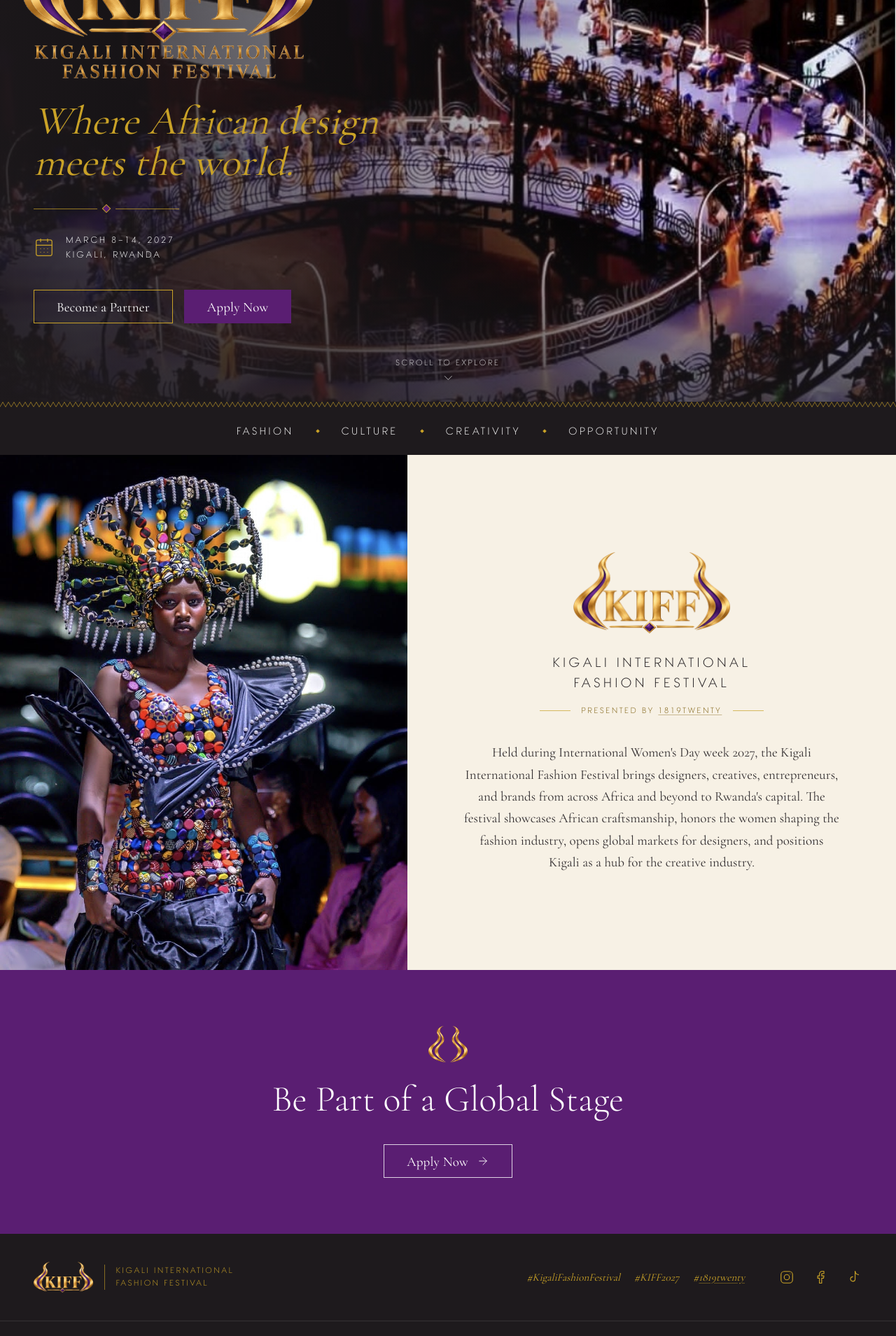
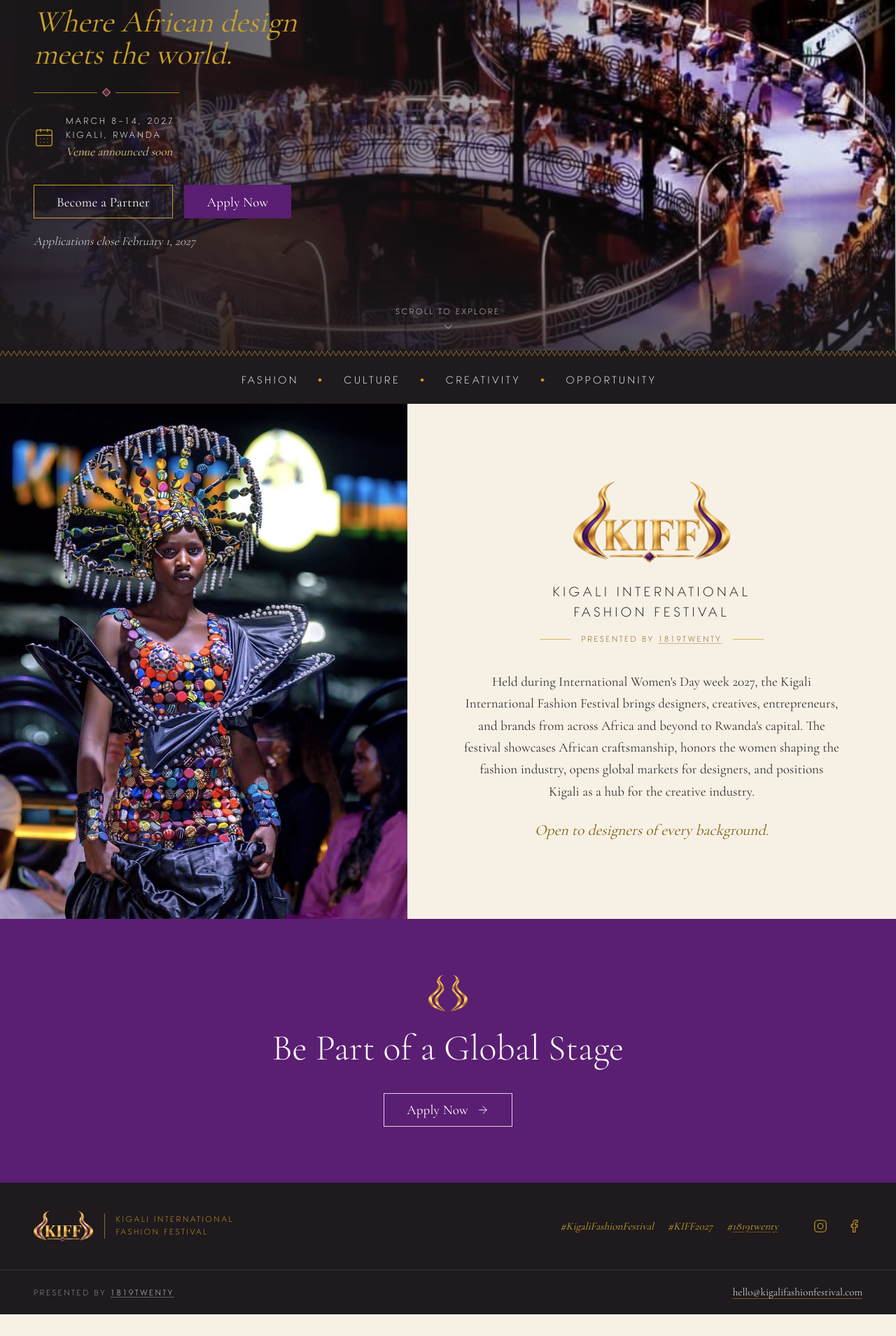
Before and after one commit to nishimweprince/kiff, a Next.js app: page / in a window 1280 px wide. Shown: the part 300-2209 px from the top of the page at 70% size. After the commit the page ends 2178 px from the top, so only its background shows below. Built offline with nearby package versions, Linux system fonts and the light colour scheme.

Commit message:
feat: enhance accessibility and improve UI text across multiple components

```diff
--- a/app/apply/page.tsx
+++ b/app/apply/page.tsx
@@ -76,7 +76,9 @@
                     </span>
                     <span className="pr-5 text-gold-deep sm:pr-7">
                       <Arrow className="size-6" />
-                      <span className="sr-only">Apply as {row.title.toLowerCase()}</span>
+                      <span className="sr-only">
+                        {row.type === "sponsor" ? "Become a Partner" : `Apply Now as a ${row.title.toLowerCase()}`}
+                      </span>
                     </span>
                   </Link>
                 </li>
@@ -87,7 +89,7 @@
 
         <div className="flex flex-col items-center gap-8 pb-20 pt-12 sm:pb-24">
           <Button href="/apply/form" arrow className="px-14">
-            Start Application
+            Apply Now
           </Button>
           <p className="flex items-center gap-3 text-center text-[1.0625rem]">
             <Mail size={20} strokeWidth={1.25} className="shrink-0 text-gold-deep" aria-hidden="true" />
--- a/app/page.tsx
+++ b/app/page.tsx
@@ -38,9 +38,11 @@
         image="/images/photos/runway-arena.jpg"
         alt="A spiral runway lit in violet at night, lined with guests"
         position="70% 40%"
-        className="min-h-[calc(100svh-4.5rem)] sm:min-h-[calc(100svh-5rem)]"
+        className="flex min-h-[calc(100svh-4.5rem)] sm:min-h-[calc(100svh-5rem)]"
       >
-        <div className="flex max-w-[34rem] flex-col justify-center pb-28 pt-14 sm:pt-16">
+        {/* Logo, tagline and gaps scale with viewport height (svh) so the whole block fits above the fold
+            on short laptop screens; min-h lets it grow only on very small phones. */}
+        <div className="flex max-w-[34rem] flex-col justify-center pb-[clamp(4.5rem,10svh,7rem)] pt-[clamp(1.5rem,5svh,4rem)]">
           <h1 className="sr-only">{EVENT.name}</h1>
           <Image
             src="/images/brand/kiff-logo.png"
@@ -49,29 +51,35 @@
             height={769}
             priority
             sizes="(min-width: 640px) 416px, 80vw"
-            className="hero-enter-logo -ml-[3%] w-[min(88%,26rem)]"
+            className="hero-enter-logo -ml-[3%] w-[min(88%,26rem,32svh)]"
           />
-          <p className="hero-enter-tagline mt-8 font-serif text-[clamp(2.3rem,5vw,3.6rem)] font-normal italic leading-[1.04] text-gold">
+          <p className="hero-enter-tagline mt-[clamp(1rem,3svh,2rem)] font-serif text-[clamp(2.3rem,min(5vw,5.5svh),3.6rem)] font-normal italic leading-[1.04] text-gold">
             Where African design
             <br />
             meets the world.
           </p>
-          <DiamondRule animate className="mt-7 w-52" lineClassName="bg-gold/70" />
+          <DiamondRule animate className="mt-[clamp(1rem,3svh,1.75rem)] w-52" lineClassName="bg-gold/70" />
           <div className="hero-enter-meta">
-            <p className="mt-7 flex items-center gap-4">
+            <p className="mt-[clamp(1rem,3svh,1.75rem)] flex items-center gap-4">
               <CalendarDays size={30} strokeWidth={1} className="shrink-0 text-gold" aria-hidden="true" />
               <span className="caps leading-[1.7] text-white">
                 <time dateTime="2027-03-08/2027-03-14">March 8–14, 2027</time>
                 <br />
                 Kigali, Rwanda
+                <span className="block font-serif text-[1.0625rem] normal-case italic tracking-normal text-gold-soft">
+                  {EVENT.venue}
+                </span>
               </span>
             </p>
-            <div className="mt-10 flex flex-col gap-3 sm:flex-row sm:gap-4">
+            <div className="mt-[clamp(1.25rem,4svh,2.5rem)] flex flex-col gap-3 sm:flex-row sm:gap-4">
               <Button href="/partners" variant="gold-outline">
                 Become a Partner
               </Button>
               <Button href="/apply">Apply Now</Button>
             </div>
+            <p className="mt-5 font-serif text-[1.0625rem] italic text-white/75">
+              Applications close <time dateTime="2027-02-01">{EVENT.deadline}</time>
+            </p>
           </div>
         </div>
         <a
@@ -85,14 +93,15 @@
 
       <section aria-label="Festival themes" className="bg-ink text-white">
         <div className="imigongo opacity-70" aria-hidden="true" />
-        {/* Pairs keep a balanced 2 × 2 on phones and join into one line from sm up. */}
+        {/* Pairs keep a balanced 2 × 2 on phones and join into one line from sm up.
+            The negative right margin cancels the caps tracking after each word's last letter so every dot sits optically centred. */}
         <ul className="mx-auto flex max-w-[1320px] flex-col items-center gap-y-2 px-5 py-6 sm:flex-row sm:justify-center">
           {[HOME.themes.slice(0, 2), HOME.themes.slice(2)].map((pair, p) => (
             <li key={p} className="flex items-center">
               {p > 0 && <Dot className="hidden sm:block" />}
-              <span className="caps text-[0.8125rem] sm:text-sm">{pair[0]}</span>
+              <span className="caps mr-[-0.26em] text-[0.8125rem] sm:text-sm">{pair[0]}</span>
               <Dot />
-              <span className="caps text-[0.8125rem] sm:text-sm">{pair[1]}</span>
+              <span className="caps mr-[-0.26em] text-[0.8125rem] sm:text-sm">{pair[1]}</span>
             </li>
           ))}
         </ul>
@@ -105,6 +114,7 @@
               src="/images/photos/model-beaded-crown.jpg"
               alt="A model in a beaded crown and a multicolored beaded bodice on the runway"
               fill
+              quality={90}
               sizes="(min-width: 768px) 45vw, 100vw"
               className="object-cover"
               style={{ objectPosition: "50% 30%" }}
@@ -125,6 +135,7 @@
               <span className="h-px flex-1 bg-gold/70" aria-hidden="true" />
             </div>
             <p className="prose-serif mt-9 text-ink/90">{HOME.about}</p>
+            <p className="mt-6 font-serif text-[1.35rem] italic text-gold-deep">{HOME.openTo}</p>
           </div>
         </div>
       </section>
--- a/components/Footer.tsx
+++ b/components/Footer.tsx
@@ -1,13 +1,12 @@
 import Image from "next/image";
 import Link from "next/link";
-import { SOCIAL } from "@/lib/config";
+import { CONTACT_EMAIL, SOCIAL } from "@/lib/config";
 import { Brand1819 } from "./Brand1819";
-import { Facebook, Instagram, TikTok } from "./icons";
+import { Facebook, Instagram } from "./icons";
 
 const socials = [
   { href: SOCIAL.instagram, label: "Instagram", Icon: Instagram },
   { href: SOCIAL.facebook, label: "Facebook", Icon: Facebook },
-  { href: SOCIAL.tiktok, label: "TikTok", Icon: TikTok },
 ];
 
 export function Footer() {
@@ -39,7 +38,7 @@
                 href={href}
                 target="_blank"
                 rel="noopener"
-                aria-label={`KIFF on ${label}`}
+                aria-label={`KIFF on ${label} (opens in a new tab)`}
                 className="grid size-10 place-items-center text-gold transition-colors hover:text-gold-soft"
               >
                 <Icon size={22} />
@@ -49,9 +48,17 @@
         </ul>
       </div>
       <div className="border-t border-white/10">
-        <p className="caps-sm mx-auto max-w-[1320px] px-5 py-5 text-white/55 sm:px-8 lg:px-12">
-          Presented by <Brand1819 className="text-white/80 decoration-white/30">1819twenty</Brand1819>
-        </p>
+        <div className="mx-auto flex max-w-[1320px] flex-wrap items-baseline justify-between gap-x-8 gap-y-2 px-5 py-5 sm:px-8 lg:px-12">
+          <p className="caps-sm text-white/55">
+            Presented by <Brand1819 className="text-white/80 decoration-white/30">1819twenty</Brand1819>
+          </p>
+          <a
+            href={`mailto:${CONTACT_EMAIL}`}
+            className="font-serif text-[0.95rem] text-white/80 underline decoration-gold/50 underline-offset-4 transition-colors hover:text-gold"
+          >
+            {CONTACT_EMAIL}
+          </a>
+        </div>
       </div>
     </footer>
   );
--- a/components/Header.tsx
+++ b/components/Header.tsx
@@ -94,7 +94,7 @@
           href="/apply"
           className="caps-sm ml-auto inline-flex h-10 cursor-pointer items-center border border-purple bg-purple px-4 text-white transition-colors hover:bg-purple-deep sm:px-6 md:ml-4"
         >
-          Apply now
+          Apply Now
         </Link>
 
         <button
--- a/components/Hero.tsx
+++ b/components/Hero.tsx
@@ -29,6 +29,7 @@
           alt={alt}
           fill
           priority
+          quality={90}
           sizes={split ? "(min-width: 768px) 60vw, 100vw" : "100vw"}
           className="object-cover"
           style={{ objectPosition: position }}
--- a/lib/config.ts
+++ b/lib/config.ts
@@ -5,7 +5,7 @@
 export const SOCIAL = {
   instagram: "https://www.instagram.com/kiffkigali/",
   facebook: "https://www.facebook.com/share/1LSCgown8G/",
-  tiktok: "https://www.tiktok.com/@kigali.intl.fashio",
+  // TikTok: add back once the account handle is confirmed.
   hashtag: "https://www.instagram.com/explore/tags/kiff2027/",
 } as const;
 
--- a/lib/content.ts
+++ b/lib/content.ts
@@ -10,12 +10,14 @@
   endDate: "2027-03-14",
   tagline: "Where African design meets the world.",
   deadline: "February 1, 2027",
+  venue: "Venue announced soon",
 };
 
 export const HOME = {
   themes: ["Fashion", "Culture", "Creativity", "Opportunity"],
   about:
     "Held during International Women's Day week 2027, the Kigali International Fashion Festival brings designers, creatives, entrepreneurs, and brands from across Africa and beyond to Rwanda's capital. The festival showcases African craftsmanship, honors the women shaping the fashion industry, opens global markets for designers, and positions Kigali as a hub for the creative industry.",
+  openTo: "Open to designers of every background.",
   cta: "Be Part of a Global Stage",
 };
 
@@ -50,8 +52,22 @@
   benefits: string[];
 };
 
-// Display order on desktop: Runway, Couture (featured, center), Atelier.
+// Ordered high to low; Couture is featured. Prices are in USD.
+// "___" in a benefit renders as a fill-in blank on the partners page.
 export const TIERS: Tier[] = [
+  {
+    id: "couture",
+    name: "Couture Partner",
+    price: "$10,000",
+    featured: true,
+    benefits: [
+      "VIP seating for 6",
+      "Named sponsor recognition: “KIFF 2027 in partnership with ___.”",
+      "Logo on all event materials and the runway backdrop",
+      "Speaking opportunity at the opening",
+      "Featured social media campaign",
+    ],
+  },
   {
     id: "runway",
     name: "Runway Partner",
@@ -61,19 +77,6 @@
       "Logo on event materials and the website",
       "A marketplace booth",
       "Social media recognition",
-    ],
-  },
-  {
-    id: "couture",
-    name: "Couture Partner",
-    price: "$10,000",
-    featured: true,
-    benefits: [
-      "VIP seating for 6",
-      "Title recognition",
-      "Logo on all event materials and the runway backdrop",
-      "Speaking opportunity at the opening",
-      "Featured social media campaign",
     ],
   },
   {
@@ -94,6 +97,7 @@
     "Hair & Makeup",
     "Transportation",
     "Photography & Media",
+    "Printing",
     "Catering",
   ] as const,
 };
--- a/lib/schema.ts
+++ b/lib/schema.ts
@@ -48,9 +48,9 @@
 ] as const;
 
 export const SPONSOR_LEVELS = [
-  { value: "couture", label: "Couture ($10,000)" },
-  { value: "runway", label: "Runway ($5,000)" },
-  { value: "atelier", label: "Atelier ($1,500)" },
+  { value: "couture", label: "Couture ($10,000 USD)" },
+  { value: "runway", label: "Runway ($5,000 USD)" },
+  { value: "atelier", label: "Atelier ($1,500 USD)" },
   { value: "studio", label: "Studio Partner (In-Kind)" },
 ] as const;
 
--- a/next.config.ts
+++ b/next.config.ts
@@ -3,6 +3,8 @@
 const nextConfig: NextConfig = {
   images: {
     formats: ["image/avif", "image/webp"],
+    // 75 is Next's default; photos use 90 so beadwork and fabric texture survive re-encoding.
+    qualities: [75, 90],
   },
 };
 
```
Also changed, not shown: app/partners/page.tsx (+26 -3 lines).
